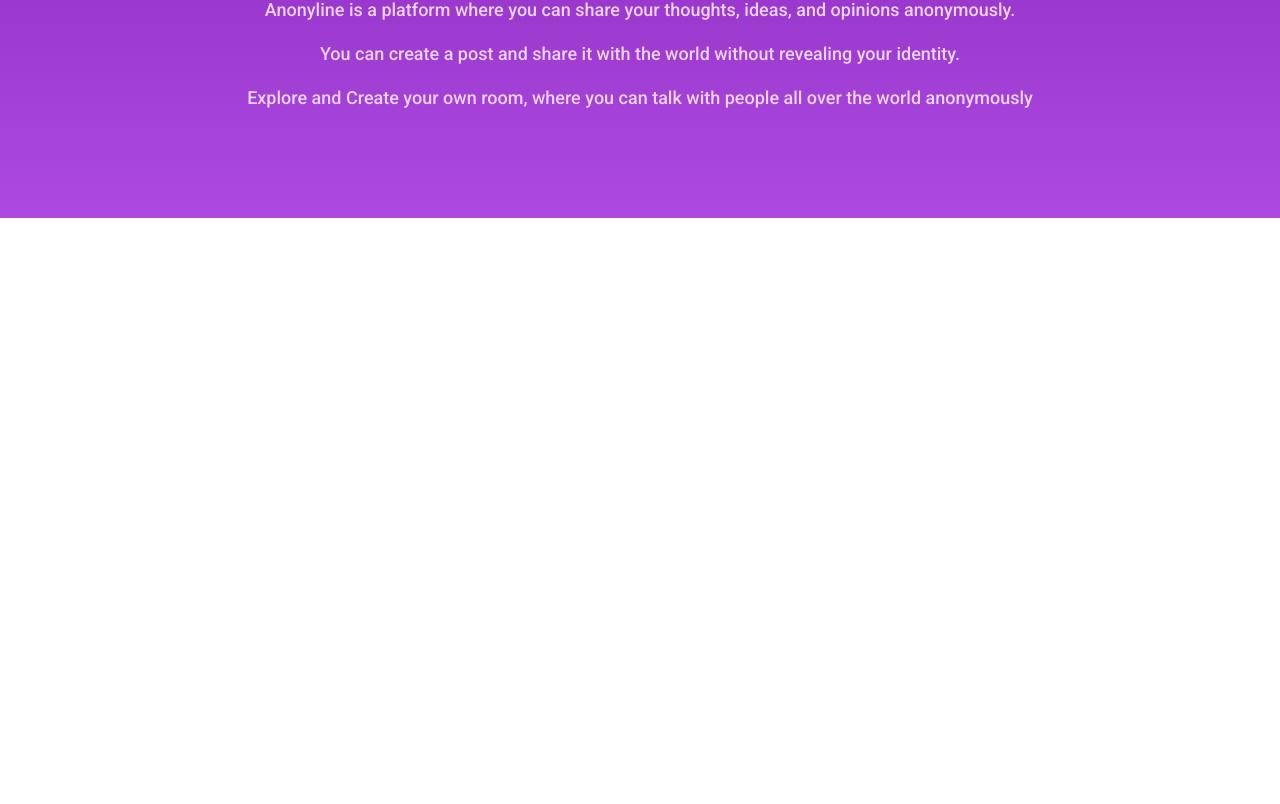
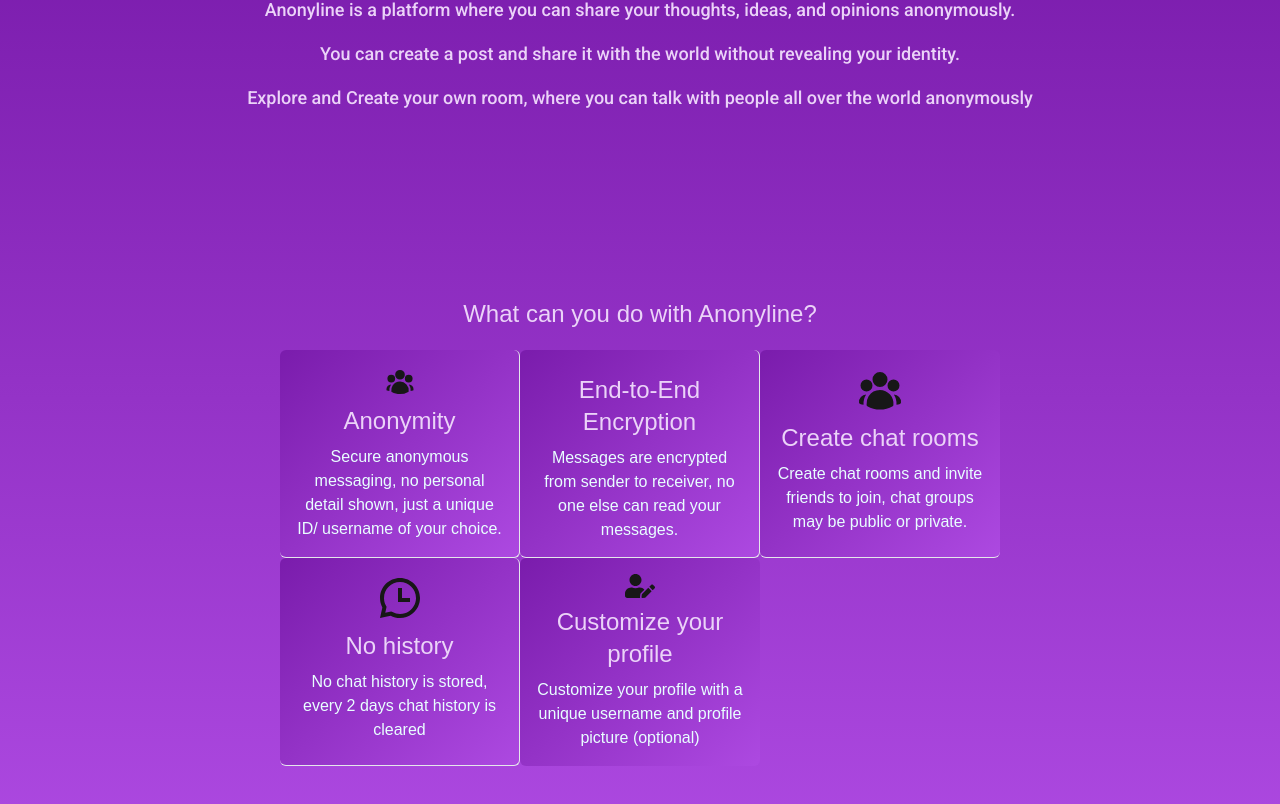
Before and after one commit to MikeyA-yo/anonyline, a Next.js app: page / in a window 1280 px wide. Shown: the part 982-1786 px from the top of the page. Before the commit the page ends 1200 px from the top, so only its background shows below. Built offline with nearby package versions, Linux system fonts and the light colour scheme.

Commit message:
features almost done

```diff
--- a/components/about.tsx
+++ b/components/about.tsx
@@ -10,13 +10,13 @@
               <h3 className={`text-2xl font-bold ${rob.className}`}>What is Anonyline?</h3>
             </div>
             <div className="flex flex-col gap-4 text-center z-10">
-              <AnimateDiv initial={{opacity:0, y:"70%"}} whileInView={{opacity:[0.5, 1], y:0}} transition={{duration:0.3, delay:0.2}}>
+              <AnimateDiv initial={{opacity:0, y:"70%"}} whileInView={{opacity:[0.5, 1], y:0}} transition={{duration:0.3, delay:0.2}} viewport={{once:true}}>
                 <p className={`text-lg ${rob.className}`}>Anonyline is a platform where you can share your thoughts, ideas, and opinions anonymously.</p>
               </AnimateDiv>
-              <AnimateDiv initial={{opacity:0, y:"70%"}} whileInView={{opacity:[0.5, 1], y:0}} transition={{duration:0.3, delay:0.3}}>
+              <AnimateDiv initial={{opacity:0, y:"70%"}} whileInView={{opacity:[0.5, 1], y:0}} transition={{duration:0.3, delay:0.3}} viewport={{once:true}}>
                 <p className={`text-lg ${rob.className}`}>You can create a post and share it with the world without revealing your identity.</p>
               </AnimateDiv>
-              <AnimateDiv initial={{opacity:0, y:"70%"}} whileInView={{opacity:[0.5, 1], y:0}} transition={{duration:0.3, delay:0.4}}>
+              <AnimateDiv initial={{opacity:0, y:"70%"}} whileInView={{opacity:[0.5, 1], y:0}} transition={{duration:0.3, delay:0.4}} viewport={{once:true}}>
                 <p className={`text-lg ${rob.className}`}>Explore and Create your own room, where you can talk with people all over the world anonymously</p>
                 </AnimateDiv>
             </div>
--- a/components/features.tsx
+++ b/components/features.tsx
@@ -1,5 +1,89 @@
-export default function Features(){
-    return (
-        <></>
-    )
+import { desc } from "motion/react-client";
+import { FaUserEdit } from "react-icons/fa";
+import { HiUserGroup } from "react-icons/hi2";
+import { RiChatHistoryLine, RiChatPrivateLine } from "react-icons/ri";
+
+const features = [
+  {
+    title: "Anonymity",
+    description:
+      "Secure anonymous messaging, no personal detail shown, just a unique ID/ username of your choice.",
+    icon: <HiUserGroup className="h-12 w-12" />,
+  },
+  {
+    title: "End-to-End Encryption",
+    description:
+      "Messages are encrypted from sender to receiver, no one else can read your messages.",
+    icon: <RiChatPrivateLine className="h-12 w-12" />,
+  },
+  {
+    title: "Create chat rooms",
+    description:
+      "Create chat rooms and invite friends to join, chat groups may be public or private. ",
+    icon: <HiUserGroup className="h-12 w-12" />,
+  },
+  {
+    title: "No history",
+    description:
+      "No chat history is stored, every 2 days chat history is cleared ",
+    icon: <RiChatHistoryLine className="h-12 w-12" />,
+  },
+  {
+    title:"Customize your profile",
+    description:"Customize your profile with a unique username and profile picture (optional)",
+    icon:<FaUserEdit className="h-12 w-12" />
+  }
+];
+
+export default function Features() {
+  return (
+    <>
+      <div
+        id="features"
+        className="flex flex-col items-center justify-center lg:p-20 p-10 gap-5"
+      >
+        <div className="z-10">
+          <h3 className="text-2xl text-[#EBD3F8]">
+            What can you do with Anonyline?
+          </h3>
+        </div>
+        <div className="grid lg:grid-cols-3 md:grid-cols-3 grid-cols-1 z-10">
+          {features.map((feature, index) => (
+            <FeatureCard
+              key={index}
+              title={feature.title}
+              description={feature.description}
+              icon={feature.icon}
+            />
+          ))}
+        </div>
+      </div>
+    </>
+  );
 }
+
+function FeatureCard({
+  title,
+  description,
+  icon,
+}: {
+  title: string;
+  description: string;
+  icon: React.ReactNode;
+}) {
+  return (
+    <>
+      <div
+        className="bg-gradient-to-br from-[#7A1CAC] to-[#AD49E1] hover:from-[#AD49E1]/50 hover:to-[#7A1CAC]/50 h-52 w-60 rounded-md p-2 flex flex-col gap-2 items-center text-center md:border-r-0
+                md:p-4
+                md:[&:not(:last-child)]:border-r
+                md:[&:nth-child(3n)]:border-r-0
+                border-b last:border-b-0"
+      >
+        {icon}
+        <h3 className="text-2xl text-[#EBD3F8]">{title}</h3>
+        <p className="text-[#E9FFFF]">{description}</p>
+      </div>
+    </>
+  );
+}
```
